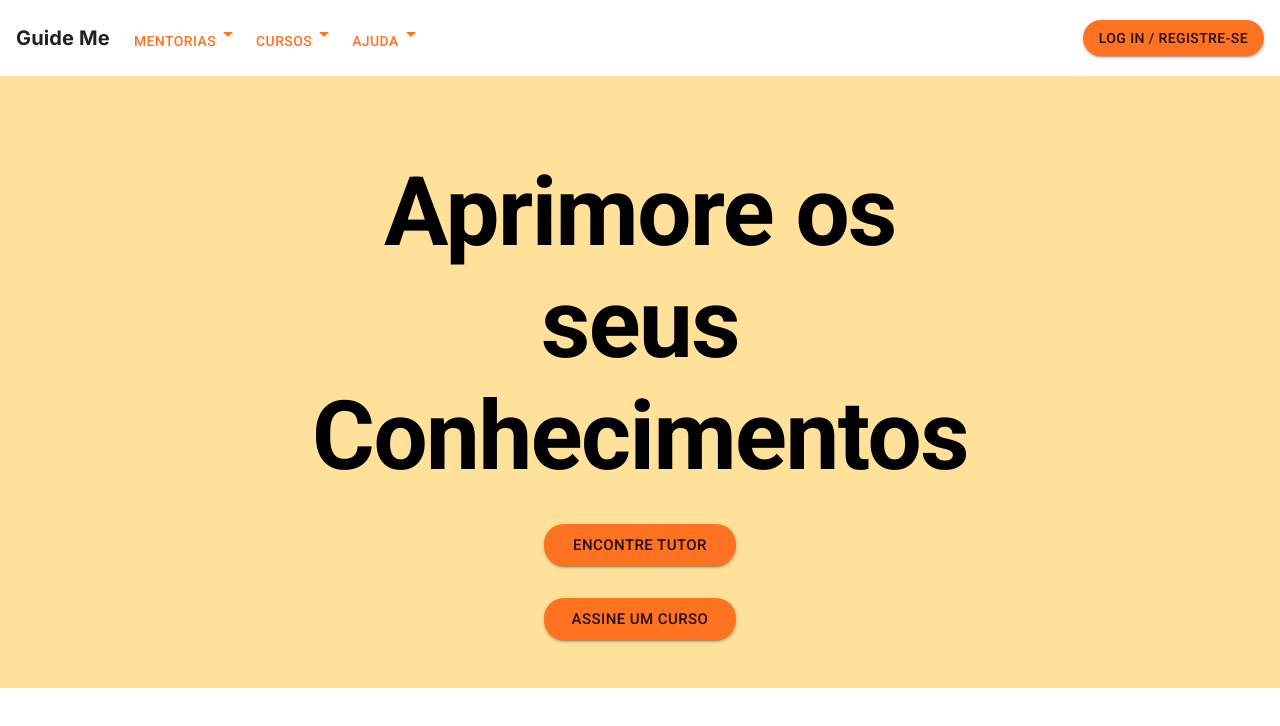
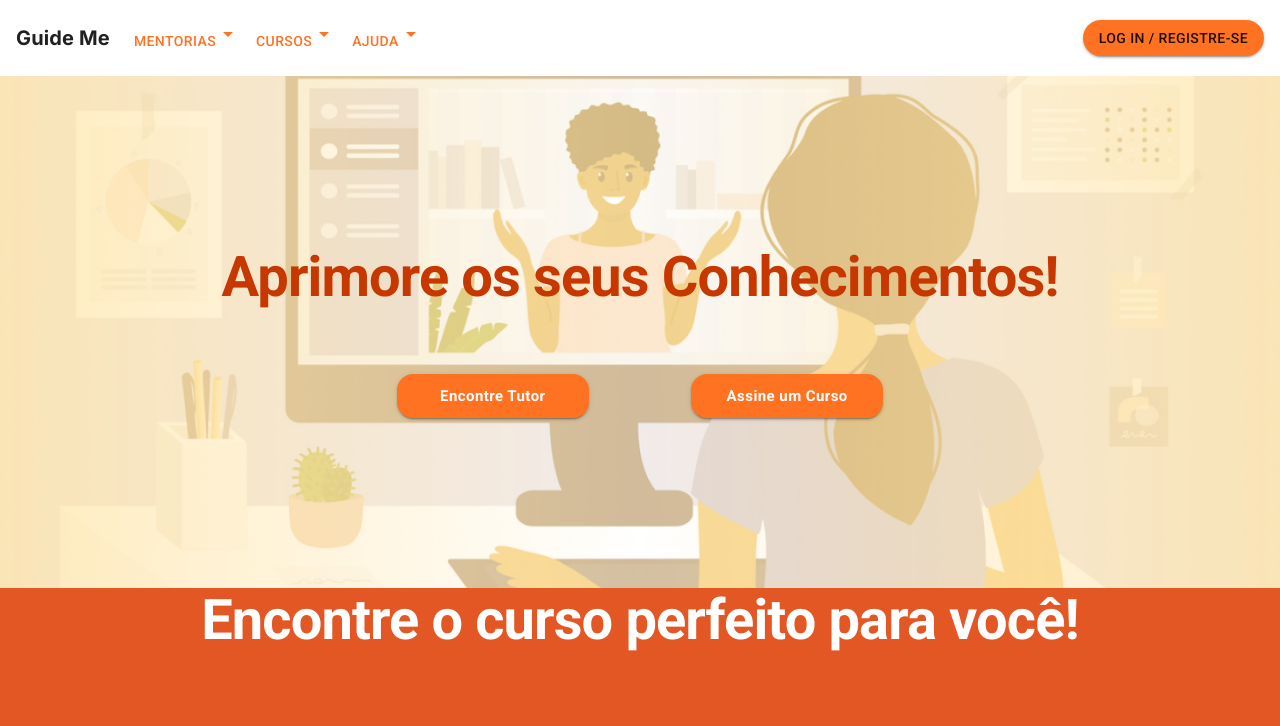
Before and after one commit to arthurafm/engsoft-trabfinal, a Next.js app: page / in a window 1280 px wide. Shown: the top 726 px of the page. Built offline with nearby package versions, Linux system fonts and the light colour scheme.

Commit message:
Header da home implementado

```diff
--- a/src/app/page.tsx
+++ b/src/app/page.tsx
@@ -2,25 +2,14 @@
 
 import { Button, Typography, Box, Stack } from '@mui/material'
 
+import Header from '../components/home/header'
+import Carousel from '../components/home/carousel'
+
 export default function Home() {
-	const buttonWidth = '30%';
 	return (
-		<Box sx={{
-			display: 'flex',
-			flexGrow: 1,
-			backgroundColor:'primary.light',
-			justifyContent: 'center',
-		}}>
-			<Stack spacing={4} direction="column" sx={{
-				width: '50%',
-				mt: 10, mb: 6,
-				justifyContent: 'center',
-				alignItems: 'center',
-			}}>
-				<Typography variant='h1' textAlign={'center'} sx={{mb: 10, fontWeight: 'bold'}}>Aprimore os seus Conhecimentos</Typography>
-				<Button variant='contained' size='large' sx={{ width: buttonWidth }}>Encontre Tutor</Button>
-				<Button variant='contained' size='large' sx={{ width: buttonWidth }}>Assine um Curso</Button>
-			</Stack>
+		<Box>
+			<Header/>
+			<Carousel/>
 		</Box>
 	)
 }
--- /dev/null
+++ b/src/components/button.tsx
@@ -0,0 +1,27 @@
+'use client'
+
+import { Button } from '@mui/material'
+
+export default function But({text, width}) {
+    const style = {
+        color: 'white',
+        fontSize: 'fit-content',
+        background: 'primary.light',
+        borderRadius: '1rem',
+        textTransform: 'none',
+        border: 1,
+        borderColor: 'transparent',
+        fontWeight: 600,
+        width: {width},
+        mx: '8%',
+        '&:hover': {
+            backgroundColor: 'white',
+            color: '#E35725',
+            borderColor: '#FF7222',
+        },
+    }
+
+	return (
+        <Button variant='contained' size='large' sx={style}>{text}</Button>
+	)
+}
--- /dev/null
+++ b/src/components/home/carousel/index.tsx
@@ -0,0 +1,20 @@
+'use client'
+
+import { Typography, Box, Stack } from '@mui/material'
+
+export default function Carousel() {
+	return (
+		<Box sx={{
+			backgroundColor: '#E35725',
+            width: '100%', height: '100vh',
+			display: 'flex',
+			flexDirection: 'column',
+			justifyContent: 'top',
+			alignItems: 'center'
+		}}>
+			<Typography variant='h1' sx={{
+				fontSize: 56, fontWeight: 'bold', color: 'white'
+			}}>Encontre o curso perfeito para você!</Typography>
+		</Box>
+	)
+}
--- /dev/null
+++ b/src/components/home/header/buttons.tsx
@@ -0,0 +1,18 @@
+'use client'
+
+import { Box } from '@mui/material'
+import Button from '../../button'
+
+const buttonWidth = '30%';
+
+export default function Buttons() {
+	return (
+        <Box sx={{
+            display: 'flex', width: '50%', pt: '5%',
+            justifyContent: 'center', alignItems: 'center'
+        }}>
+            <Button text='Encontre Tutor' width={buttonWidth}/>
+            <Button text='Assine um Curso' width={buttonWidth}/>
+		</Box>
+	)
+}
--- /dev/null
+++ b/src/components/home/header/index.tsx
@@ -0,0 +1,28 @@
+'use client'
+
+import { Typography, Box, Stack } from '@mui/material'
+
+import Buttons from './buttons'
+
+const background = '/home/bg.png'
+
+export default function Header() {
+	return (
+		<Box sx={{
+			backgroundImage: `url(${background})`,
+			backgroundSize: 'cover',
+			width:'100%',
+			aspectRatio: '10/4',
+
+			display: 'flex',
+			flexDirection: 'column',
+			justifyContent: 'center',
+			alignItems: 'center'
+		}}>
+			<Typography variant='h1' sx={{
+				fontSize: 56, fontWeight: 'bold', color: '#C73700'
+			}}>Aprimore os seus Conhecimentos!</Typography>
+			<Buttons/>
+		</Box>
+	)
+}
```
Also changed, not shown: public/home/bg.png (added).
